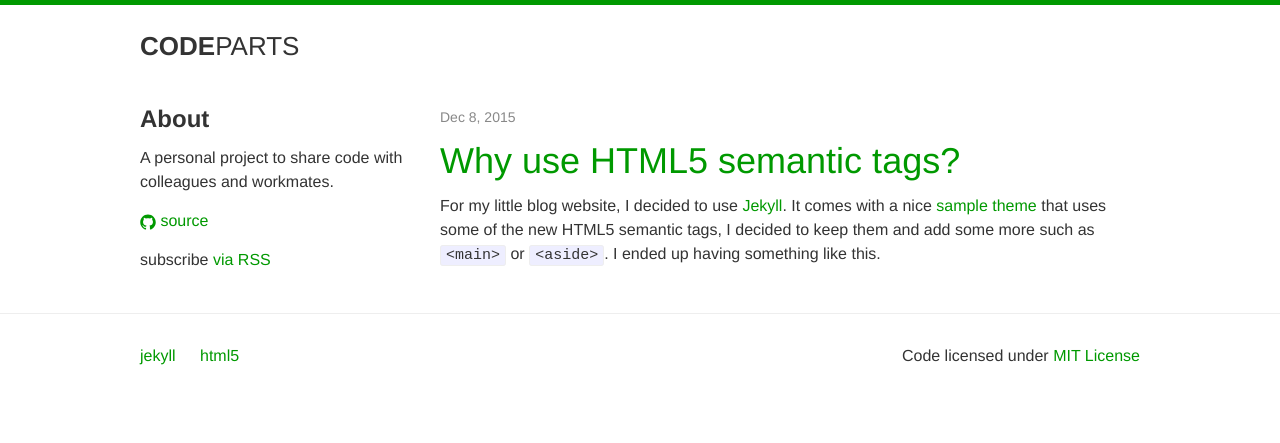
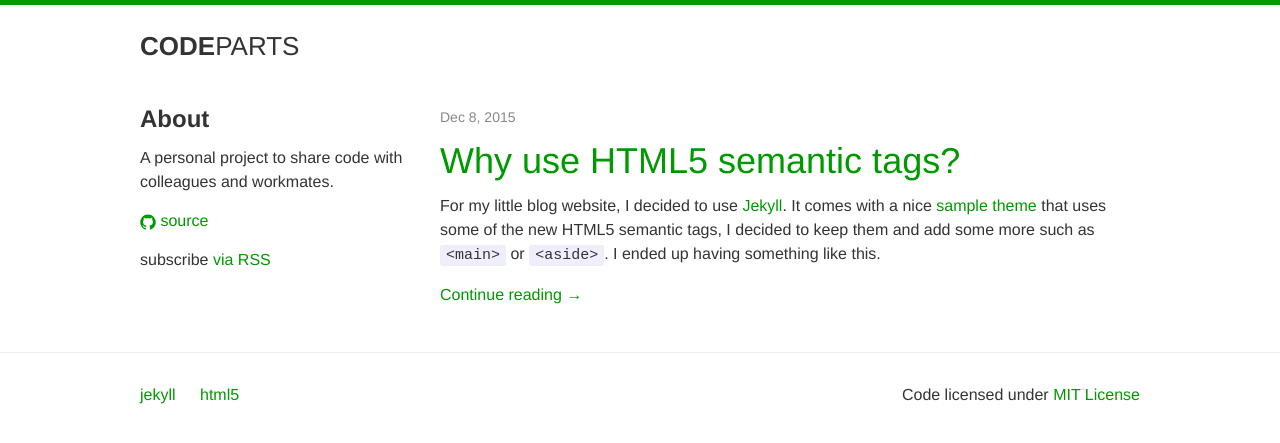
Before and after one commit to mr-jordan/codeparts, a Jekyll site: the page built from index.html, in a window 1280 px wide. Shown: the top 443 px of the page. Built offline with Jekyll 4.4.1, drawn with Linux system fonts in a browser that asks for light colours.

Commit message:
Add continue reading links

```diff
--- a/_layouts/tag.html
+++ b/_layouts/tag.html
@@ -12,6 +12,7 @@ layout: default
         <p class="post-meta">{{ post.date | date: "%b %-d, %Y" }}</p>
         <h2><a class="post-link" href="{{ post.url | prepend: site.baseurl }}">{{ post.title }}</a></h2>
         {{ post.excerpt }}
+        <a href="{{ post.url | prepend: site.baseurl }}" rel="nofollow">Continue reading &rarr;</a>
       </li>
       {% endif %}
     {% endfor %}
--- a/index.html
+++ b/index.html
@@ -9,6 +9,7 @@ layout: default
         <p class="post-meta">{{ post.date | date: "%b %-d, %Y" }}</p>
         <h2><a class="post-link" href="{{ post.url | prepend: site.baseurl }}">{{ post.title }}</a></h2>
         {{ post.excerpt }}
+        <a href="{{ post.url | prepend: site.baseurl }}" rel="nofollow">Continue reading &rarr;</a>
       </li>
     {% endfor %}
   </ul>
```
